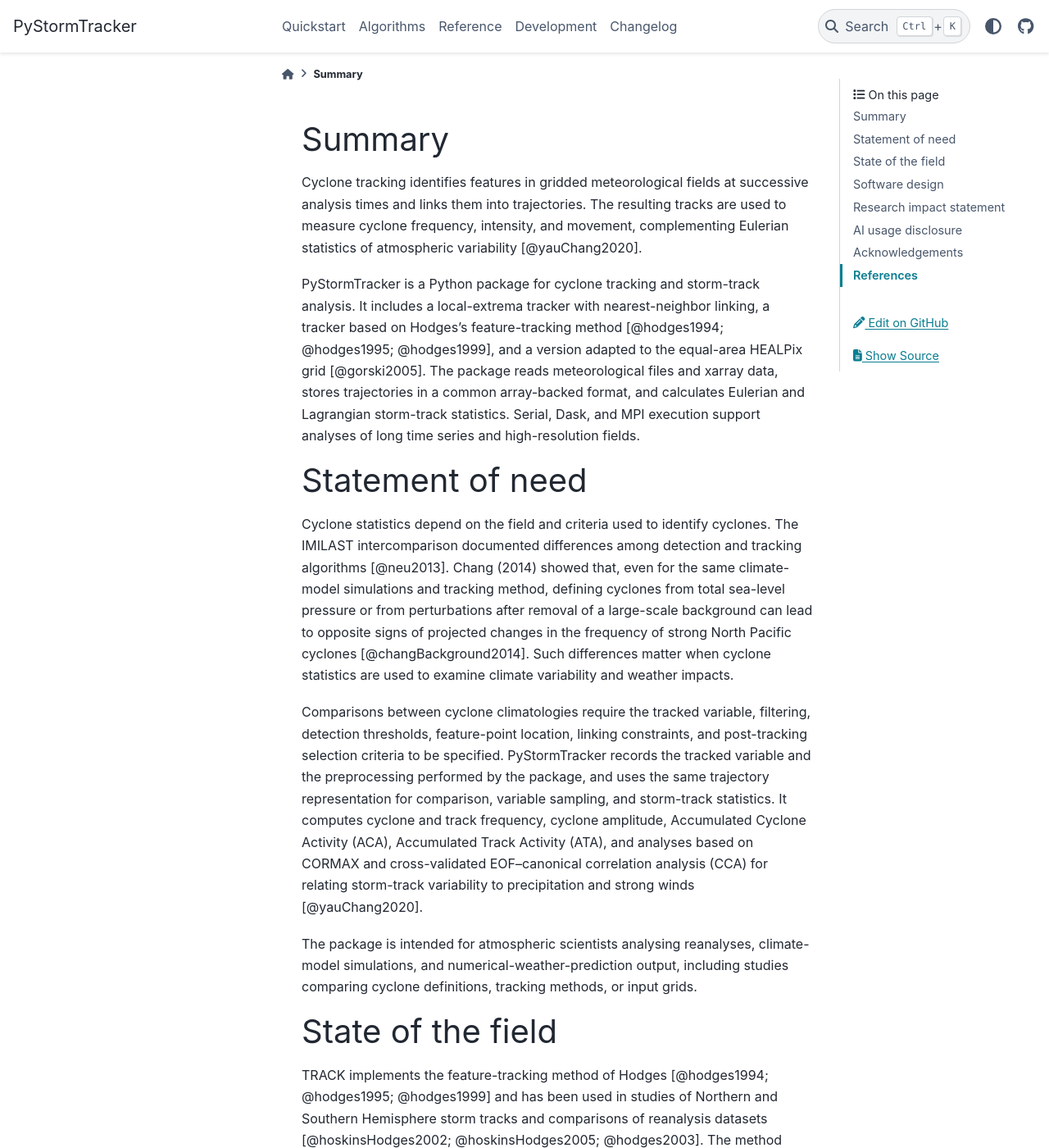
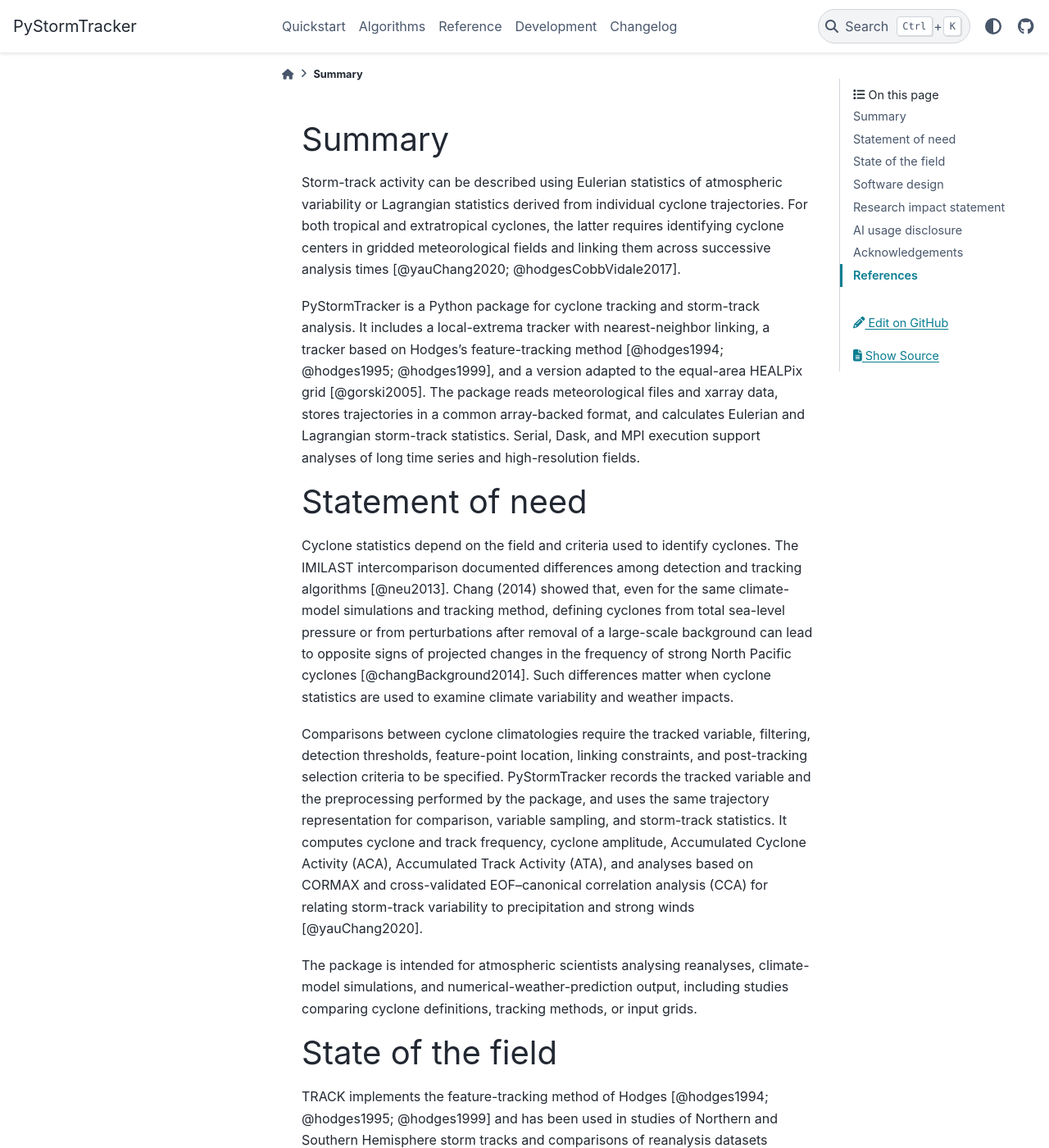
Before and after one commit to mwyau/PyStormTracker, a Sphinx documentation site: the page built from docs/paper/paper.md, in a window 1280 px wide and 1400 px high. Shown: the whole window at 82% size. Built offline with Sphinx 7.4.7 and the PyData theme 0.15.4, drawn with Linux system fonts in a browser that asks for light colours; part of the change alters nothing that is shown; some of the changed text lies outside the part shown.

Commit message:
docs(joss): include tropical cyclones in Summary and related work

```diff
--- a/docs/paper/paper.bib
+++ b/docs/paper/paper.bib
@@ -90,6 +90,17 @@
   number  = {6},
   pages   = {1362--1373},
   doi     = {10.1175/1520-0493(1999)127<1362:ACFFT>2.0.CO;2}
+}
+
+@article{hodgesCobbVidale2017,
+  author  = {Hodges, Kevin I. and Cobb, Alison and Vidale, Pier Luigi},
+  title   = {How Well Are Tropical Cyclones Represented in Reanalysis Datasets?},
+  journal = {Journal of Climate},
+  year    = {2017},
+  volume  = {30},
+  number  = {14},
+  pages   = {5243--5264},
+  doi     = {10.1175/JCLI-D-16-0557.1}
 }
 
 @article{hoskinsHodges2002,
--- a/docs/paper/paper.md
+++ b/docs/paper/paper.md
@@ -26,7 +26,7 @@ bibliography: paper.bib
 
 # Summary
 
-Cyclone tracking identifies features in gridded meteorological fields at successive analysis times and links them into trajectories. The resulting tracks are used to measure cyclone frequency, intensity, and movement, complementing Eulerian statistics of atmospheric variability [@yauChang2020].
+Storm-track activity can be described using Eulerian statistics of atmospheric variability or Lagrangian statistics derived from individual cyclone trajectories. For both tropical and extratropical cyclones, the latter requires identifying cyclone centers in gridded meteorological fields and linking them across successive analysis times [@yauChang2020; @hodgesCobbVidale2017].
 
 PyStormTracker is a Python package for cyclone tracking and storm-track analysis. It includes a local-extrema tracker with nearest-neighbor linking, a tracker based on Hodges's feature-tracking method [@hodges1994; @hodges1995; @hodges1999], and a version adapted to the equal-area HEALPix grid [@gorski2005]. The package reads meteorological files and xarray data, stores trajectories in a common array-backed format, and calculates Eulerian and Lagrangian storm-track statistics. Serial, Dask, and MPI execution support analyses of long time series and high-resolution fields.
 
@@ -41,6 +41,8 @@ The package is intended for atmospheric scientists analysing reanalyses, climate
 # State of the field
 
 TRACK implements the feature-tracking method of Hodges [@hodges1994; @hodges1995; @hodges1999] and has been used in studies of Northern and Southern Hemisphere storm tracks and comparisons of reanalysis datasets [@hoskinsHodges2002; @hoskinsHodges2005; @hodges2003]. The method identifies feature points in a meteorological field, links them into trajectories, and optimizes the trajectories using displacement and smoothness constraints. PyStormTracker's `HodgesTracker` implements this sequence. TRACK 1.5.4 serves as a reference implementation for numerical comparison.
+
+TRACK has also been used to study tropical cyclones. In these studies, relative-vorticity maxima are tracked, then additional intensity and warm-core criteria are applied to identify tropical cyclones [@hodgesCobbVidale2017].
 
 Other open-source tools address related problems. TempestExtremes detects and tracks features on structured and unstructured climate-model grids [@ullrichZarzycki2017], while tobac was developed to identify and follow clouds and other atmospheric objects [@heikenfeld2019]. PyStormTracker focuses on cyclone tracks and their climatological statistics. Neither of these packages implements the TRACK 1.5.4 Modified Greedy Exchange procedure and the set of cyclone-activity diagnostics used here. Incorporating both would require substantial new tracking and analysis code.
 
```
